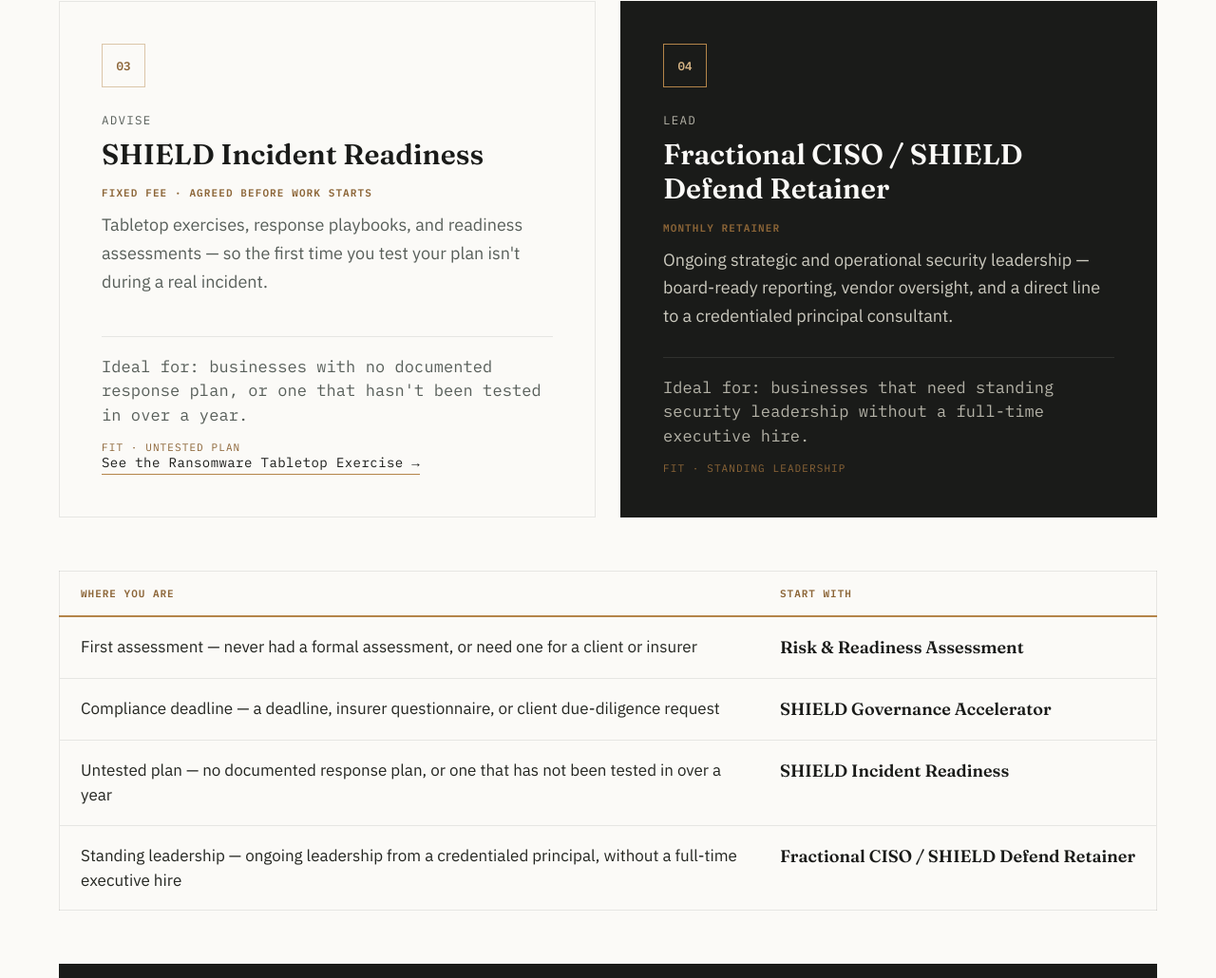
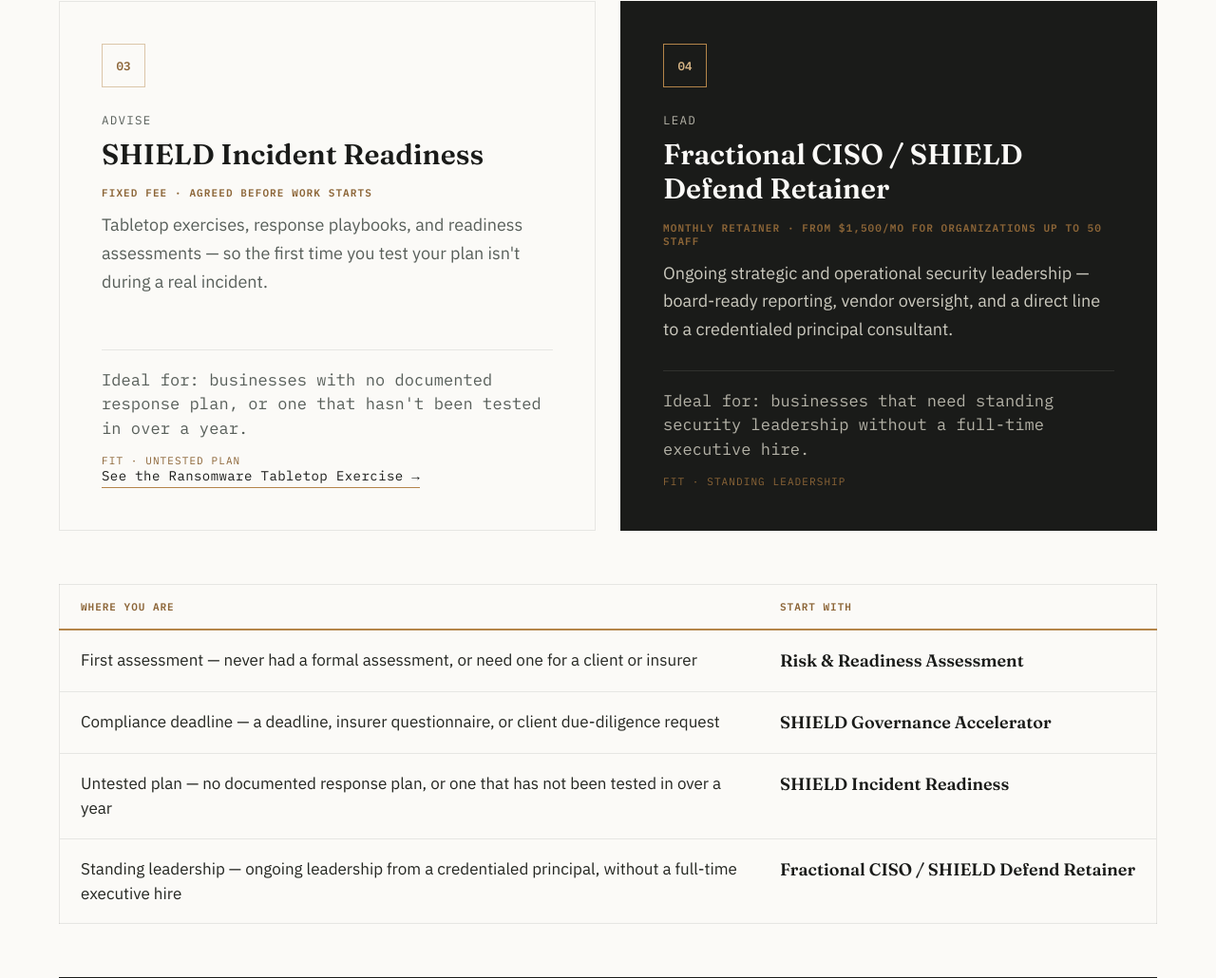
Before and after one commit to Clyvara-io/clyvara-io.github.io, a plain HTML site: page index.html in a window 1280 px wide. Shown: the part 7934-8964 px from the top of the page at 95% size. Drawn offline with Linux system fonts and the light colour scheme.

Commit message:
Benchmark follow-through: questionnaire fee-credit line (full $750 credited toward an assessment or retainer signed within 60 days) and Fractional CISO retainer anchor (from $1,500/mo, up to 50 staff)

```diff
--- a/index.html
+++ b/index.html
@@ -1029,7 +1029,7 @@ footer{ background:var(--ink); color:var(--muted-on-ink); padding:96px 0 0; }
         <div class="svc-code">04</div>
         <div class="svc-label">Lead</div>
         <div class="svc-title">Fractional CISO / SHIELD Defend Retainer</div>
-        <div class="fee-basis">Monthly retainer</div>
+        <div class="fee-basis">Monthly retainer &middot; from $1,500/mo for organizations up to 50 staff</div>
         <div class="svc-desc">Ongoing strategic and operational security leadership — board-ready reporting, vendor oversight, and a direct line to a credentialed principal consultant.</div>
         <div class="svc-ideal">Ideal for: businesses that need standing security leadership without a full-time executive hire.</div>
         <div class="svc-fit">Fit &middot; Standing leadership</div>
```
Also changed, not shown: questionnaire-response.html (+1 -0 lines).
